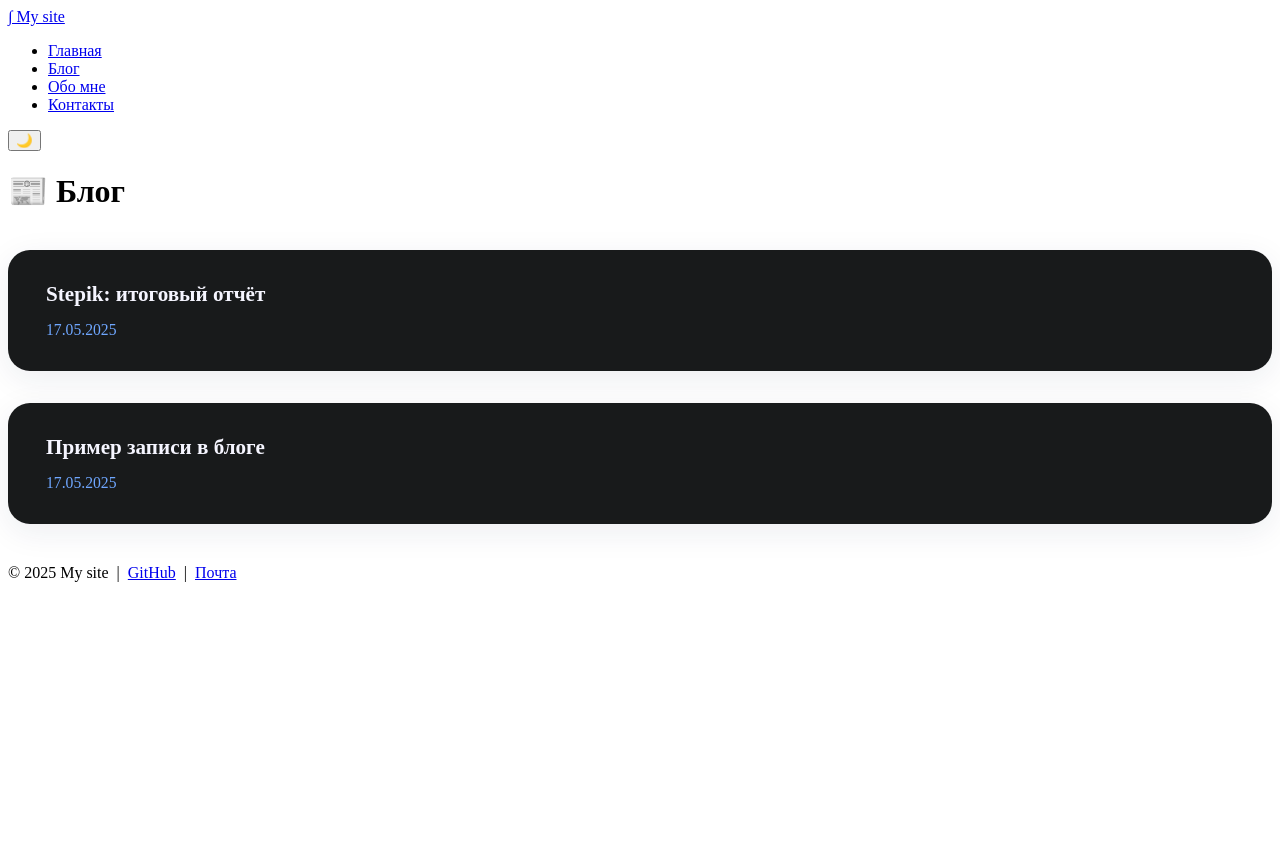
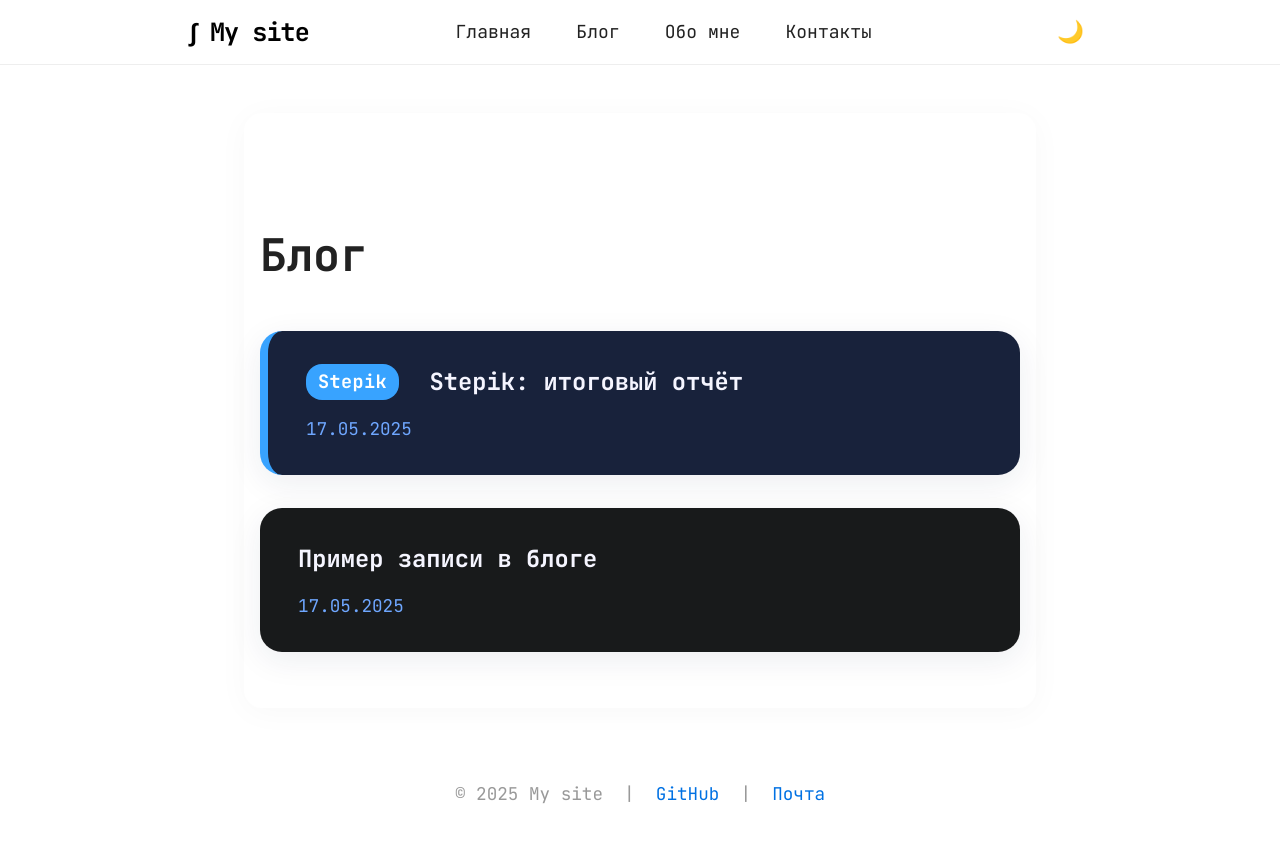
Before and after one commit to dshohlov/my-site, a Jekyll site: the page built from blog/index.md, in a window 1280 px wide. Shown: the top 843 px of the page. Built offline with Jekyll 4.4.1, drawn with Linux system fonts in a browser that asks for light colours.

Commit message:
Чистый финальный шаблон, красивый CSS, JetBrains Mono, ∫ My site

```diff
--- a/assets/style.css
+++ b/assets/style.css
@@ -1,3 +1,180 @@
+body {
+  font-family: 'JetBrains Mono', 'SF Pro', 'Segoe UI', Arial, Helvetica, sans-serif;
+  background: #fff;
+  color: #222;
+  margin: 0;
+  line-height: 1.6;
+  font-size: 18px;
+  transition: background 0.3s, color 0.3s;
+}
+
+.site-header {
+  background: rgba(255,255,255,0.96);
+  border-bottom: 1px solid #eee;
+  position: sticky;
+  top: 0; left: 0; right: 0;
+  z-index: 100;
+}
+
+.navbar {
+  display: flex;
+  align-items: center;
+  max-width: 900px;
+  margin: 0 auto;
+  padding: 12px 24px;
+  justify-content: space-between;
+}
+
+.nav-logo {
+  font-weight: 900;
+  font-size: 1.4em;
+  text-decoration: none;
+  color: #000;
+  letter-spacing: -1px;
+}
+
+.nav-links {
+  list-style: none;
+  display: flex;
+  gap: 1.4em;
+  margin: 0;
+  padding: 0;
+}
+.nav-links a {
+  text-decoration: none;
+  color: #222;
+  font-weight: 500;
+  transition: color 0.2s;
+  padding: 6px 10px;
+  border-radius: 8px;
+}
+.nav-links a:hover {
+  background: #eee;
+  color: #0071e3;
+}
+#theme-toggle {
+  font-size: 1.2em;
+  border: none;
+  background: none;
+  cursor: pointer;
+  margin-left: 1.5em;
+  transition: background 0.2s;
+}
+
+.site-main {
+  max-width: 760px;
+  margin: 48px auto 0 auto;
+  padding: 16px;
+  background: #fff;
+  border-radius: 18px;
+  box-shadow: 0 4px 32px 0 rgba(34, 34, 34, 0.03);
+  min-height: 60vh;
+}
+
+h1, h2, h3, h4 {
+  font-family: inherit;
+  font-weight: 900;
+  margin-top: 2em;
+  margin-bottom: 0.7em;
+  letter-spacing: -0.01em;
+}
+h1 { font-size: 2.5em; }
+h2 { font-size: 2em; }
+h3 { font-size: 1.3em; }
+h4 { font-size: 1.1em; }
+
+a {
+  color: #0071e3;
+  text-decoration: none;
+  transition: color 0.2s;
+}
+a:hover {
+  text-decoration: underline;
+  color: #0051a8;
+}
+
+.site-footer {
+  text-align: center;
+  color: #999;
+  font-size: 0.98em;
+  padding: 32px 0 20px 0;
+  background: none;
+  border: none;
+  margin-top: 40px;
+}
+
+/* Тёмная тема */
+body.dark-theme {
+  background: #121214;
+  color: #e3e3e3;
+}
+body.dark-theme .site-main {
+  background: #19191c;
+  box-shadow: 0 6px 38px 0 rgba(15, 16, 17, 0.16);
+}
+body.dark-theme .site-header {
+  background: rgba(30,30,33,0.97);
+  border-bottom: 1px solid #333;
+}
+body.dark-theme .nav-links a {
+  color: #e3e3e3;
+}
+body.dark-theme .nav-links a:hover {
+  background: #24252b;
+  color: #6bf;
+}
+body.dark-theme .nav-logo {
+  color: #fff;
+}
+body.dark-theme a {
+  color: #6bf;
+}
+body.dark-theme a:hover {
+  color: #fff;
+}
+
+/* Hero Section */
+.hero {
+  text-align: center;
+  margin-top: 60px;
+  margin-bottom: 60px;
+}
+.hero img {
+  max-width: 220px;
+  border-radius: 24px;
+  margin-bottom: 24px;
+}
+.hero-title {
+  font-size: 3em;
+  font-weight: 900;
+  margin-bottom: 8px;
+  letter-spacing: -0.05em;
+}
+.hero-desc {
+  color: #555;
+  font-size: 1.22em;
+  margin-bottom: 20px;
+}
+
+.button-main {
+  display: inline-block;
+  background: #0071e3;
+  color: #fff !important;
+  padding: 12px 30px;
+  border-radius: 22px;
+  font-size: 1.08em;
+  font-weight: 600;
+  box-shadow: 0 2px 10px rgba(0,0,0,0.04);
+  text-decoration: none;
+  margin-top: 12px;
+  transition: background 0.18s;
+}
+.button-main:hover {
+  background: #0051a8;
+  color: #fff;
+}
+
+/* Блог-карточки */
 .blog-list {
   display: flex;
   flex-direction: column;
@@ -63,3 +240,13 @@
   margin-top: 6px;
   line-height: 1.55;
 }
+
+/* Медиа-адаптивность */
+@media (max-width: 640px) {
+  .site-main { padding: 8px; border-radius: 0; }
+  .navbar { flex-direction: column; gap: 1em; padding: 8px 0; }
+  .nav-links { gap: 0.6em; }
+  .hero-title { font-size: 2em; }
+  .button-main { font-size: 0.98em; padding: 10px 18px; }
+  .blog-card { padding: 18px 10px; }
+}
--- a/blog/index.md
+++ b/blog/index.md
@@ -4,14 +4,22 @@ title: Блог
 permalink: /blog/
 ---
 
-# 📰 Блог
+# Блог
 
 <div class="blog-list">
   {% for post in site.posts %}
     <a class="blog-link" href="{{ site.baseurl }}{{ post.url }}">
-      <div class="blog-card">
-        <div class="blog-title">{{ post.title }}</div>
+      <div class="blog-card{% if post.title contains "Stepik" %} blog-card-stepik{% endif %}">
+        <div class="blog-title">
+          {% if post.title contains "Stepik" %}
+            <span class="blog-tag-stepik">Stepik</span>
+          {% endif %}
+          {{ post.title }}
+        </div>
         <div class="blog-date">{{ post.date | date: "%d.%m.%Y" }}</div>
+        {% if post.description %}
+          <div class="blog-desc">{{ post.description }}</div>
+        {% endif %}
       </div>
     </a>
   {% endfor %}
```
Also changed, not shown: 1 other file.
